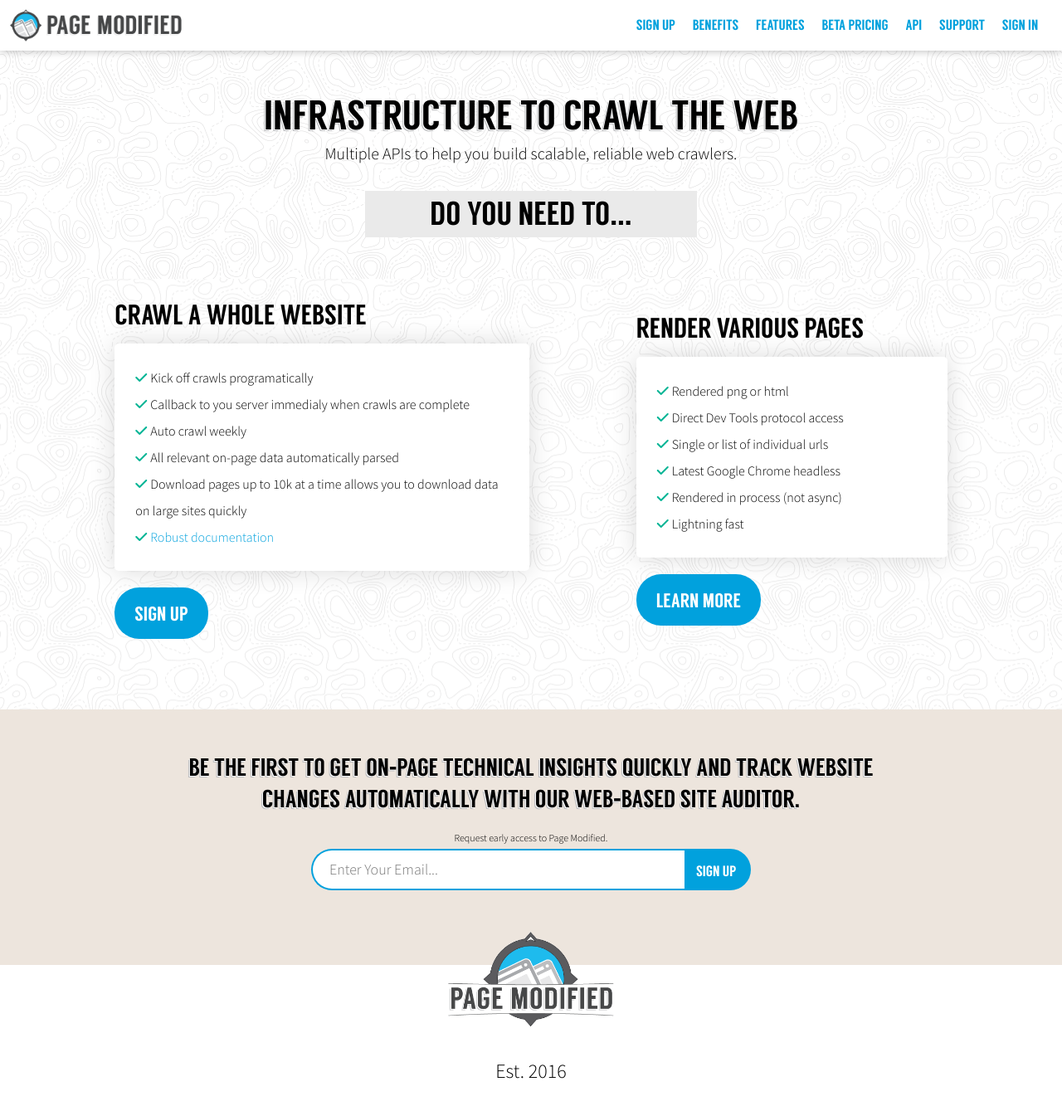
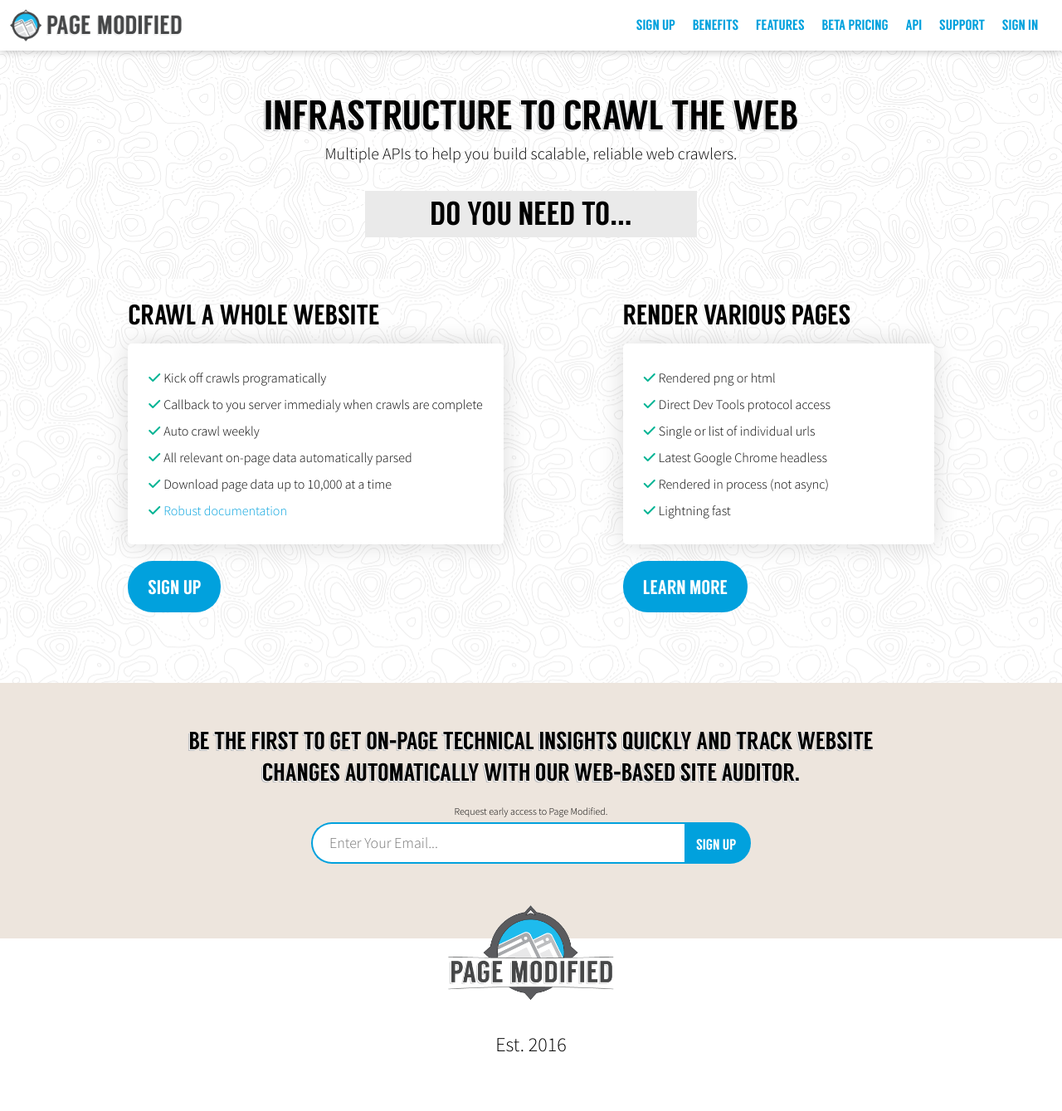
Before and after one commit to chasers/pagemodified-web, a Jekyll site: the page built from api/index.html, in a window 1280 px wide and 1343 px high. Shown: the top 1339 px of the window at 83% size. Built offline with Jekyll 4.4.1, drawn with Linux system fonts in a browser that asks for light colours; nearby versions of some CDN libraries.

Commit message:
more decidor tweaks

```diff
--- a/api/index.html
+++ b/api/index.html
@@ -27,7 +27,7 @@
 					<li><span><i class="fa fa-check"></i>Callback to you server immedialy when crawls are complete</span></li>
 					<li><span><i class="fa fa-check"></i>Auto crawl weekly</span></li>
 					<li><span><i class="fa fa-check"></i>All relevant on-page data automatically parsed</span></li>
-					<li><span><i class="fa fa-check"></i>Download pages up to 10k at a time allows you to download data on large sites quickly</span></li>
+					<li><span><i class="fa fa-check"></i>Download page data up to 10,000 at a time</span></li>
 					<li><span><i class="fa fa-check"></i><a href="http://support.pagemodified.com/notes?filter=api">Robust documentation</a></span></li>
 				</ul>
 			</div>
```
